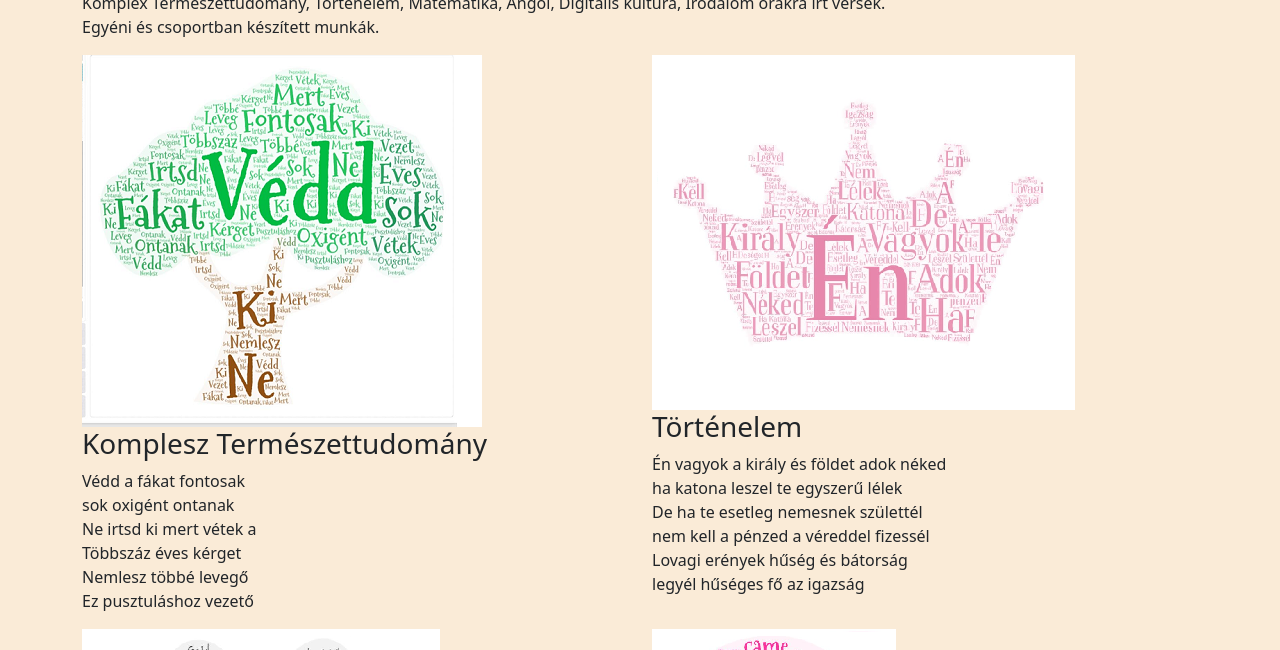
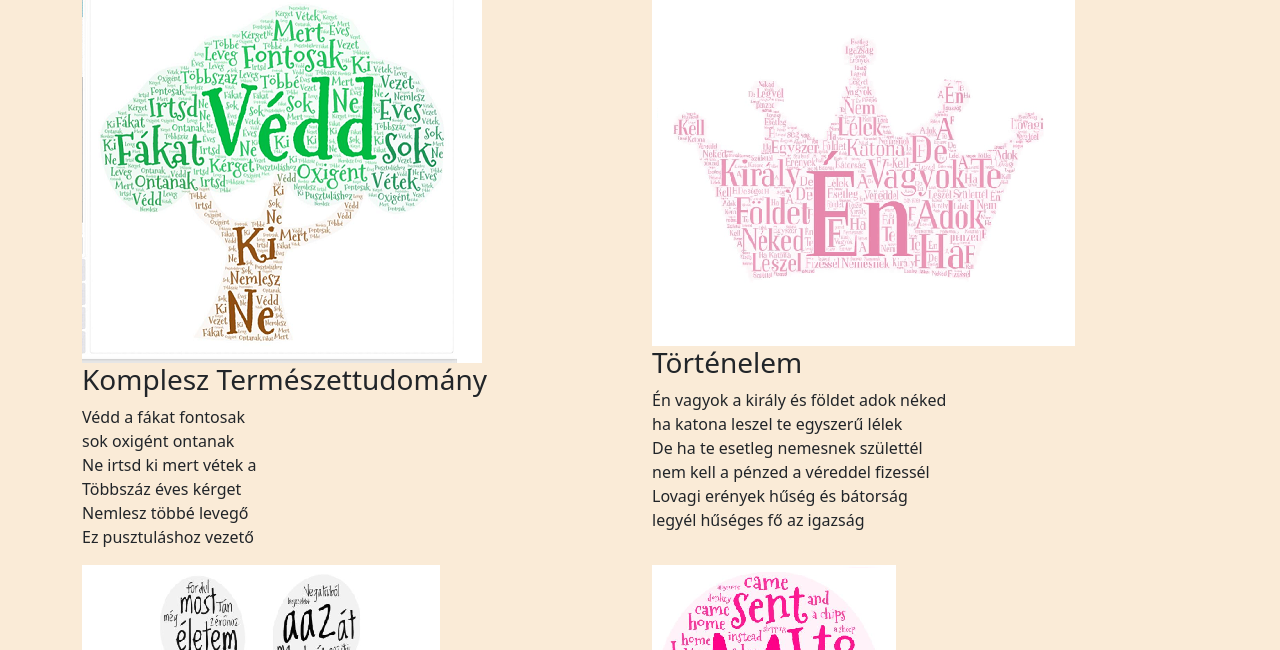
Before and after one commit to Bogii06/digitalistema_kb, a plain HTML site: page index.html in a window 1280 px wide. Shown: the part 450-1100 px from the top of the page. Drawn offline with Linux system fonts and the light colour scheme.

Commit message:
2022.04.09.

```diff
--- a/index.html
+++ b/index.html
@@ -25,8 +25,6 @@
                         <div class="col-12">
                             <h2 id="legritkább">Versek</h2>
                             <h4 id="legritkább">Digitálsi témahétre</h4>
-                            <p>Komplex Természettudomány, Történelem, Matematika, Angol, Digitális kúltura, Irodalom órákra írt versek.</br>
-                                Egyéni és csoportban készített munkák.</br></p>
                         </div>
                         <div class="col-sm-6 col-lg-6">
                             <img src="ktt.png" alt="Komplesz Természettudomány">
```
